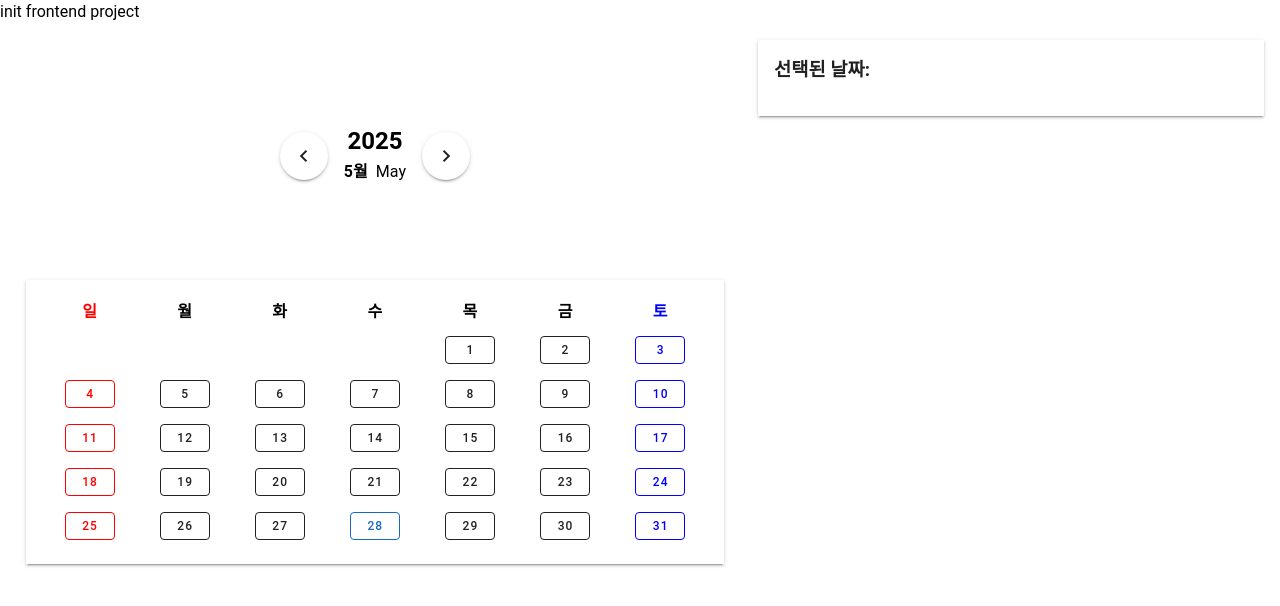
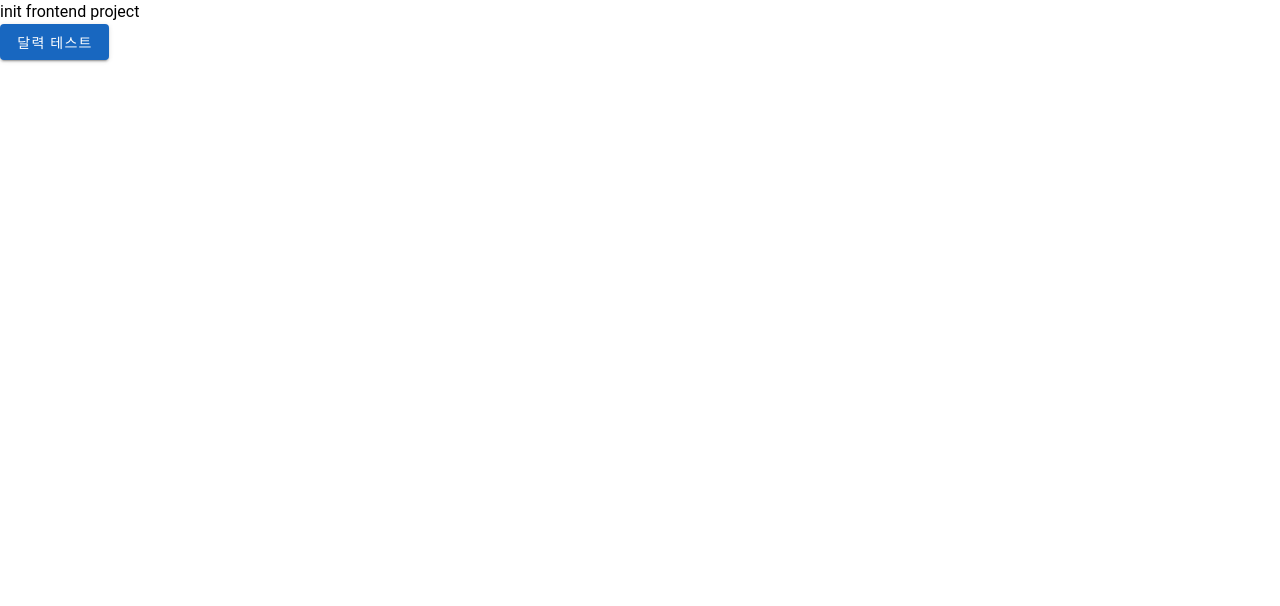
Before and after one commit to yehang218/Empick, a Vue app: page /test/mj in a window 1280 px wide. Shown: the top 606 px of the page. Built offline with nearby package versions, Linux system fonts and the light colour scheme.

Commit message:
refactor : 테스트 페이지 생성 및 경로 수정

```diff
--- a/src/App.vue
+++ b/src/App.vue
@@ -2,10 +2,11 @@
 
   <div>
     init frontend project
-
-    <router-view/>
   </div>
 
+  <v-app>
+    <RouterView />
+  </v-app>
 </template>
 
 <script setup>
--- a/src/router/index.js
+++ b/src/router/index.js
@@ -4,7 +4,13 @@ const routes = [
     {
         path: '/test/mj',
         name: 'MJTestPage',
-        component: () => import('../views/test/MJTestPage.vue'),
+        component: () => import('../views/test/MJTestMainPage.vue'),
+        props: true
+    },
+    {
+        path: '/test/mj/calendar',
+        name: 'MJCalendarTestPage',
+        component: () => import('../views/test/MJCalendarTestPage.vue'),
         props: true
     },
 
--- a/src/views/test/MJTestPage.vue
+++ b/src/views/test/MJCalendarTestPage.vue
@@ -1,5 +1,8 @@
 <template>
   <v-container fluid>
+    <v-btn color="primary" @click="goBack" class="mb-4">
+      ← 뒤로가기
+    </v-btn>
     <v-row>
       <!-- 달력 (왼쪽 영역) -->
       <v-col cols="7">
@@ -36,6 +39,14 @@
 import { ref } from 'vue'
 import Calendar from '@/components/Calendar.vue'
 
+import { useRouter } from 'vue-router'
+
+const router = useRouter()
+
+const goBack = () => {
+  router.push('/test/mj')
+}
+
 const selectedDate = ref('')
 const dataForSelectedDate = ref(null)
 
--- /dev/null
+++ b/src/views/test/MJTestMainPage.vue
@@ -0,0 +1,21 @@
+<template>
+    <div>
+        <v-btn color="primary" @click="goCalendarTest" class="mb-4">달력 테스트</v-btn>
+    </div>
+</template>
+
+<script setup>
+
+import { useRouter } from 'vue-router'
+
+const router = useRouter()
+
+const goCalendarTest = () => {
+  router.push('/test/mj/calendar')
+}
+
+</script>
+
+<style scoped>
+
+</style>
```
